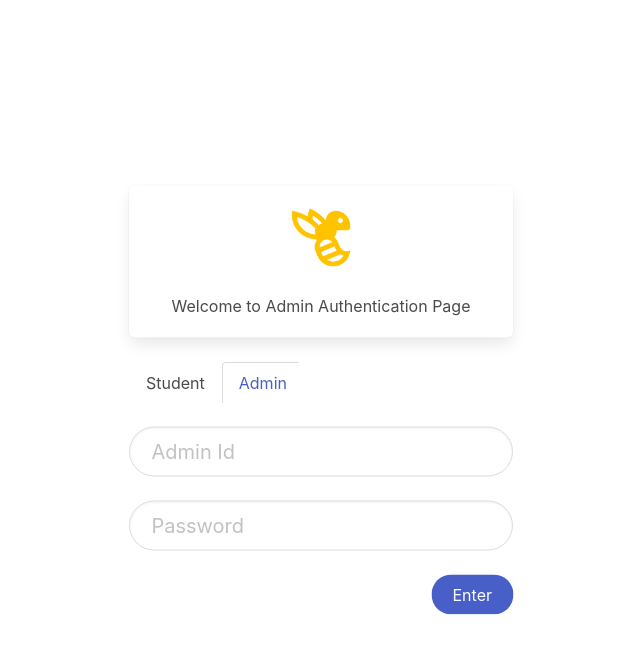
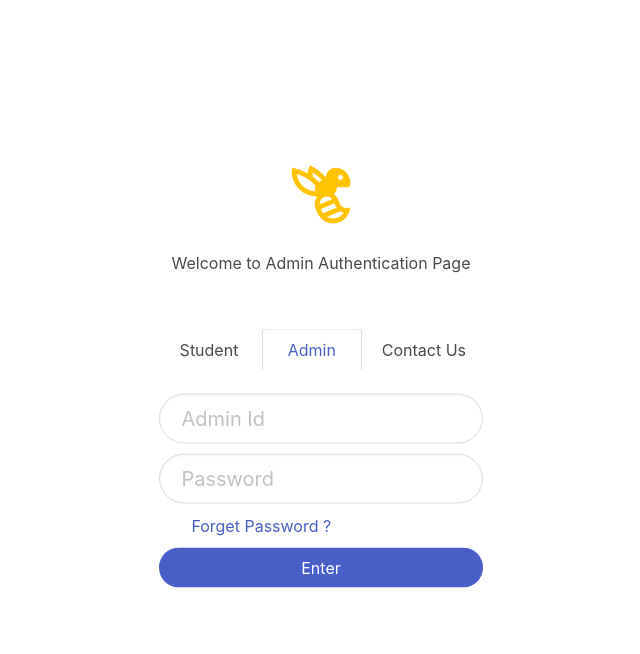
Before and after one commit to burakssen/DatabaseSystems, a Flask app: page /auth/admin in a window 1280 px wide. Shown: the top 654 px of the page, without its empty margins (319-959 px from the left). Run offline with Flask 2, Linux system fonts and the light colour scheme.

Commit message:
Visual improvements
Contact link added, forget password link added

```diff
--- a/static/mymovies.css
+++ b/static/mymovies.css
@@ -15,7 +15,7 @@ h1 {
   left: 50%;
 }
 
-.box {
+.block {
   text-align: center;
 }
 .auth-student {
@@ -23,12 +23,15 @@ h1 {
   padding-bottom: 50px;
 }
 
-.button {
-  position: relative;
-  transform: translate(-100%, 0%);
-  left: 100%;
+.auth-admin {
+  padding: 30px;
+  padding-bottom: 50px;
 }
 
-.tab-flex {
-  width: 170px;
+.button {
+  width: 100%;
 }
+
+.empty-space {
+  padding: 5px;
+}
--- a/templates/authentication.html
+++ b/templates/authentication.html
@@ -13,7 +13,7 @@
 {% endif %}
 
     <div class="auth">
-        <div class="box is-rounded">
+        <div class="block is-raised">
             <figure class="image is-64x64 align-center">
                 <img src="/static/Logo.png">
             </figure>
@@ -22,14 +22,16 @@
         </div>
         <div class="auth-{{type}}">
             <div class="tabs is-boxed tab-flex">
-                <li class="{{activeStudent}}"><a href="{{url_for('auth_page', types = student)}}/student">Student</a></li>
-                <li class="{{activeAdmin}}"><a href="{{url_for('auth_page', types = admin)}}/admin">Admin</a></li>
+                <li class="{{activeStudent}}" style="width:100px;"><a href="{{url_for('auth_page', types = student)}}/student">Student</a></li>
+                <li class="{{activeAdmin}}" style="width:100px;"><a href="{{url_for('auth_page', types = admin)}}/admin">Admin</a></li>
+                <li><a href="#"> Contact Us </a></li>
             </div>
-
             <input class="input is-rounded is-medium" type="text" placeholder="{{type.capitalize()}} Id">
-            <br><br>
+            <div class="empty-space"></div>
             <input class="input is-rounded is-medium" type="password" placeholder="Password">
-            <br><br>
+            <div class="empty-space"></div>
+            <a style="position:relative; left: 10%;" href="#">Forget Password ?</a>
+            <div class="empty-space"></div>
             <button class="button is-link is-rounded">Enter</button>
         </div>
     </div>
```
Also changed, not shown: templates/home.html (+5 -3 lines).
